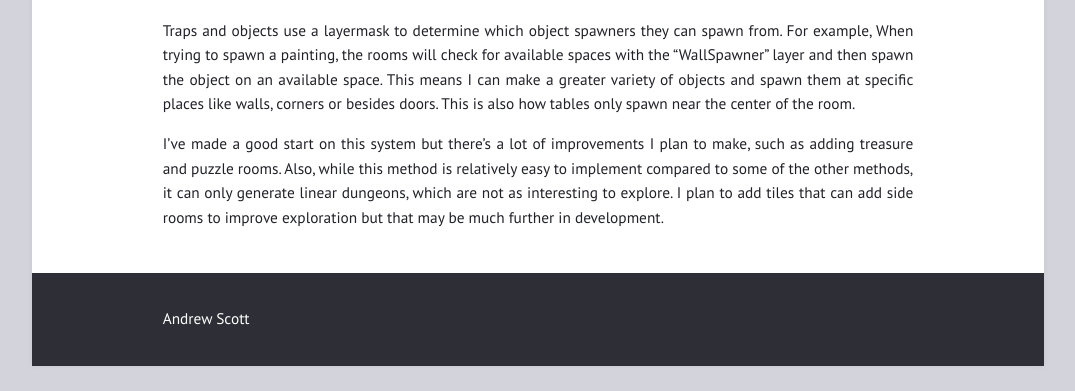
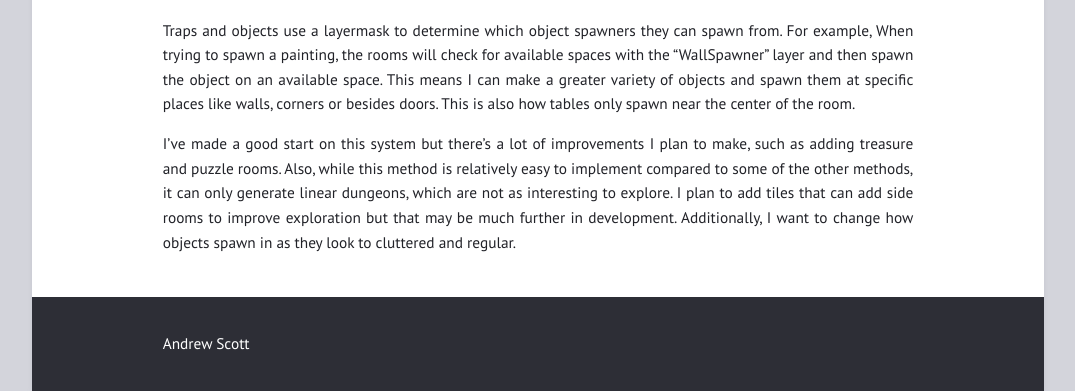
Before and after one commit to andrewscott02/andrewscott02.github.io, a Jekyll site: the page built from _posts/2023-11-03-enfabler3.md, in a window 1280 px wide and 900 px high, scrolled down 1693 px, cut to the strip 509-900 px from the top of the window. Shown: the whole strip, without its empty margins (102-1177 px from the left). Built offline with Jekyll 4.4.1, drawn with Linux system fonts in a browser that asks for light colours; before the commit the page ends 2568 px from its top, so only the background shows below that.

Commit message:
Update 2023-11-03-enfabler3.md

```diff
--- a/_posts/2023-11-03-enfabler3.md
+++ b/_posts/2023-11-03-enfabler3.md
@@ -24,4 +24,4 @@ Once this basic dungeon data is generated, the generator uses tiles to make the
 
 Traps and objects use a layermask to determine which object spawners they can spawn from. For example, When trying to spawn a painting, the rooms will check for available spaces with the "WallSpawner" layer and then spawn the object on an available space. This means I can make a greater variety of objects and spawn them at specific places like walls, corners or besides doors. This is also how tables only spawn near the center of the room.
 
-I've made a good start on this system but there's a lot of improvements I plan to make, such as adding treasure and puzzle rooms. Also, while this method is relatively easy to implement compared to some of the other methods, it can only generate linear dungeons, which are not as interesting to explore. I plan to add tiles that can add side rooms to improve exploration but that may be much further in development.
+I've made a good start on this system but there's a lot of improvements I plan to make, such as adding treasure and puzzle rooms. Also, while this method is relatively easy to implement compared to some of the other methods, it can only generate linear dungeons, which are not as interesting to explore. I plan to add tiles that can add side rooms to improve exploration but that may be much further in development. Additionally, I want to change how objects spawn in as they look to cluttered and regular.
```
